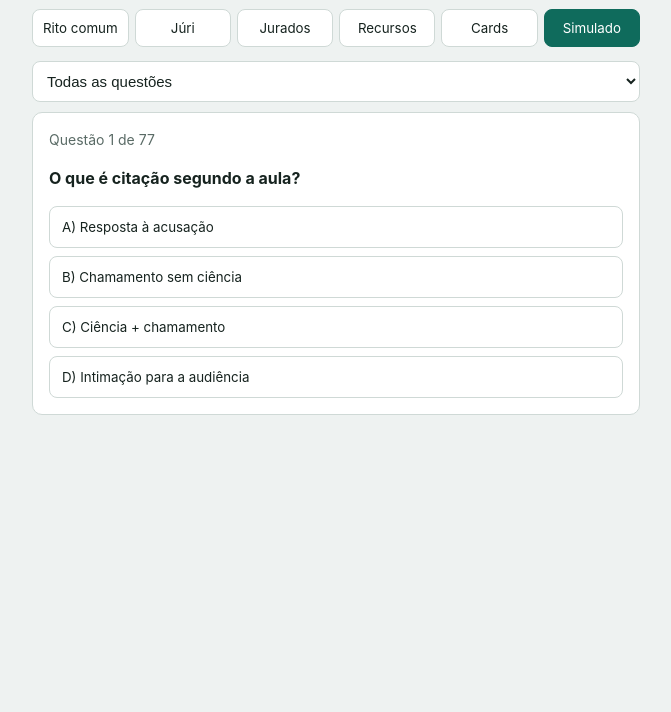
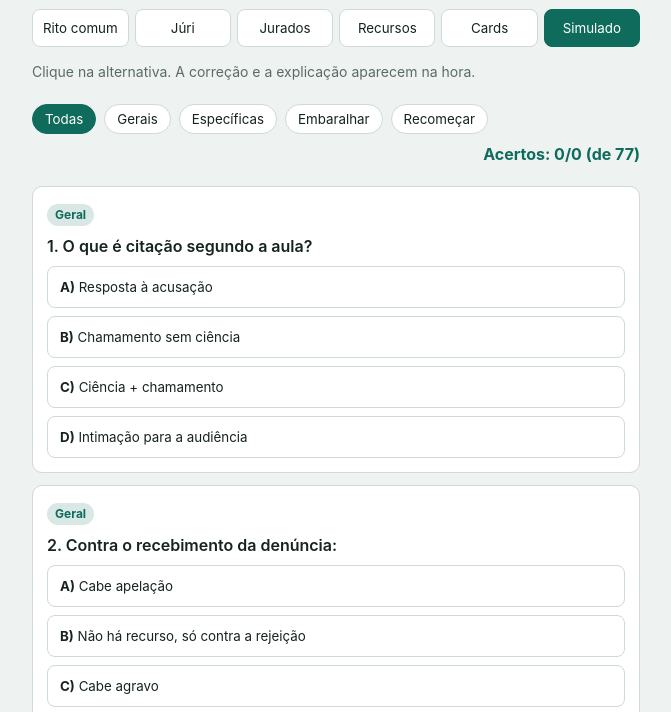
Before and after one commit to maumartins24/estudo2, a plain HTML site: page index.html in a window 1280 px wide. Both pictures are taken after a click on the button "Simulado". Shown: the part 76-788 px from the top of the page, without its empty margins (304-975 px from the left). Drawn offline with Linux system fonts and the light colour scheme.

Commit message:
Add new styles and functionality to index.html

```diff
--- a/index.html
+++ b/index.html
@@ -33,6 +33,11 @@ table{border-collapse:collapse;width:100%;font-size:14.5px}th,td{padding:9px 11p
 h2{font:700 18px Georgia,serif;color:var(--ac);margin:20px 0 6px}
 .alert{border-left:4px solid #c8871a;background:color-mix(in srgb,#c8871a 14%,var(--card));padding:10px 12px;border-radius:0 8px 8px 0;margin:10px 0}.alert.red{border-color:var(--no)}.alert.blue{border-color:var(--ac)}.alert b{display:block}
 .flow{counter-reset:s;list-style:none;padding:0}.flow li{position:relative;padding:9px 10px 9px 46px;margin:7px 0;background:var(--card);border:1px solid var(--ln);border-radius:8px}.flow li::before{counter-increment:s;content:counter(s);position:absolute;left:10px;top:9px;width:26px;height:26px;border-radius:50%;background:var(--ac);color:var(--acf);display:flex;align-items:center;justify-content:center;font-weight:700;font-size:13px}
+.tb{display:flex;flex-wrap:wrap;gap:8px;align-items:center;position:sticky;top:0;background:var(--bg);padding:8px 0;z-index:5}
+.pill{border:1px solid var(--ln);background:var(--card);color:var(--fg);padding:6px 12px;border-radius:99px;font:14px inherit;font-family:inherit}.pill.on{background:var(--ac);color:var(--acf);border-color:var(--ac)}
+.score{margin-left:auto;font-weight:700;color:var(--ac)}
+.q{background:var(--card);border:1px solid var(--ln);border-radius:10px;padding:14px;margin:12px 0}.q .stem{font-weight:600;margin:8px 0 6px}
+.tag{display:inline-block;font-size:12px;font-weight:700;padding:2px 8px;border-radius:99px;background:color-mix(in srgb,var(--ac) 16%,var(--card));color:var(--ac)}.tag.esp{background:color-mix(in srgb,#c8871a 20%,var(--card));color:#c8871a}
 </style></head><body><main>
 <h1>Processo Penal N1</h1><p class="mut" style="margin:-6px 0 12px">Baseado nos slides da Profa. Greice Fuller e nas anotações de aula</p>
 <nav id="tabs"></nav>
@@ -173,7 +178,9 @@ h2{font:700 18px Georgia,serif;color:var(--ac);margin:20px 0 6px}
 <div class="row"><button class="btn" id="sh">Embaralhar</button></div>
 </section>
 
-<section class="tab hide" data-title="Simulado" id="p2"><select id="qf"><option value="0">Todas as questões</option><option value="1">Mais específicas (artigos, números, súmulas)</option><option value="2">Mais gerais</option></select><div class="card" id="qz"></div></section>
+<section class="tab hide" data-title="Simulado" id="p2"><p class="mut">Clique na alternativa. A correção e a explicação aparecem na hora.</p>
+<div class="tb"><button class="pill on" data-f="todas">Todas</button><button class="pill" data-f="ger">Gerais</button><button class="pill" data-f="esp">Específicas</button><button class="pill" id="qsh">Embaralhar</button><button class="pill" id="qrs">Recomeçar</button><span class="score" id="sc"></span></div>
+<div id="ql"></div></section>
 </main>
 <script>
 const C=[
@@ -315,10 +322,20 @@ $("#nx").onclick=()=>{i=(i+1)%L.length;back=false;fc()};
 $("#pv").onclick=()=>{i=(i-1+L.length)%L.length;back=false;fc()};
 $("#sh").onclick=()=>{L.sort(()=>Math.random()-.5);i=0;back=false;fc()};
 fc();
-let q=0,sc=0;
-function rq(){const z=$("#qz");if(q>=QQ.length){z.innerHTML=`<h2 style="margin:0">Resultado: ${sc} de ${QQ.length}</h2><p class="mut">Refaça o simulado e revise os cards dos temas em que errou.</p><button class="btn p" style="width:100%" id="rs">Refazer</button>`;$("#rs").onclick=()=>{q=0;sc=0;rq()};return}
-const d=QQ[q];z.innerHTML=`<div class="mut">Questão ${q+1} de ${QQ.length}</div><p><b>${d[0]}</b></p>`+d[1].map((o,k)=>`<button class="opt" data-k="${k}">${"ABCD"[k]}) ${o}</button>`).join("")+`<div id="fb"></div>`;
-z.querySelectorAll(".opt").forEach(b=>b.onclick=()=>{const k=+b.dataset.k;z.querySelectorAll(".opt").forEach((x,j)=>{x.disabled=true;if(j==d[2])x.classList.add("ok")});if(k==d[2])sc++;else b.classList.add("no");$("#fb").innerHTML=`<div class="ex">${d[3]}</div><button class="btn p" style="width:100%;margin-top:12px" id="go">Próxima</button>`;$("#go").onclick=()=>{q++;rq()}})}
-$("#qf").onchange=e=>{const v=e.target.value;QQ=v=="1"?Q.filter(x=>x[4]):v=="2"?Q.filter(x=>!x[4]):Q;q=0;sc=0;rq()};
+let QF="todas",order=Q.map((_,i)=>i),ans={};
+const qfl=d=>QF=="todas"||(QF=="esp")==!!d[4];
+function rq(){const box=$("#ql");box.innerHTML="";let n=0;
+order.forEach(i=>{const d=Q[i];if(!qfl(d))return;n++;const sp=!!d[4];
+const el=document.createElement("div");el.className="q";
+el.innerHTML=`<span class="tag${sp?" esp":""}">${sp?"Específica":"Geral"}</span><div class="stem">${n}. ${d[0]}</div>`+d[1].map((o,k)=>`<button class="opt" data-k="${k}"><b>${"ABCD"[k]})</b> ${o}</button>`).join("")+`<div class="ex hide"><b>Gabarito: ${"ABCD"[d[2]]}.</b> ${d[3]}</div>`;
+const bs=el.querySelectorAll(".opt");
+const mark=s=>{bs.forEach((b,k)=>{b.disabled=true;if(k==d[2])b.classList.add("ok");else if(k==s)b.classList.add("no")});el.querySelector(".ex").classList.remove("hide")};
+if(ans[i]!==undefined)mark(ans[i]);
+bs.forEach(b=>b.onclick=()=>{ans[i]=+b.dataset.k;mark(ans[i]);score()});
+box.appendChild(el)});score()}
+function score(){let t=0,ok=0,a=0;Q.forEach((d,i)=>{if(!qfl(d))return;t++;if(ans[i]!==undefined){a++;if(ans[i]==d[2])ok++}});$("#sc").textContent=`Acertos: ${ok}/${a} (de ${t})`}
+document.querySelectorAll("#p2 .pill[data-f]").forEach(p=>p.onclick=()=>{QF=p.dataset.f;document.querySelectorAll("#p2 .pill[data-f]").forEach(x=>x.classList.toggle("on",x==p));rq()});
+$("#qsh").onclick=()=>{for(let i=order.length-1;i>0;i--){const j=Math.random()*(i+1)|0;[order[i],order[j]]=[order[j],order[i]]}rq()};
+$("#qrs").onclick=()=>{ans={};rq()};
 rq();
 </script></body></html>
```
